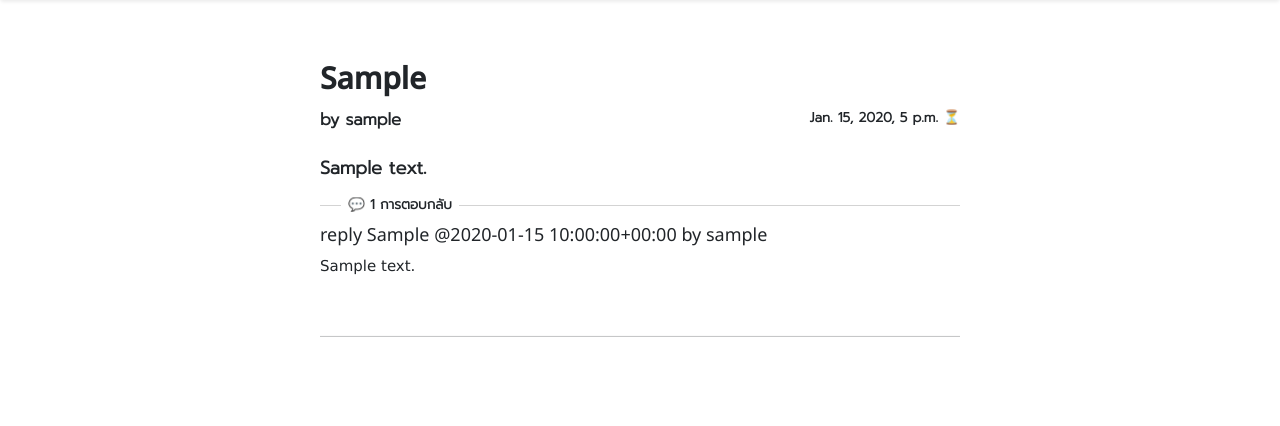
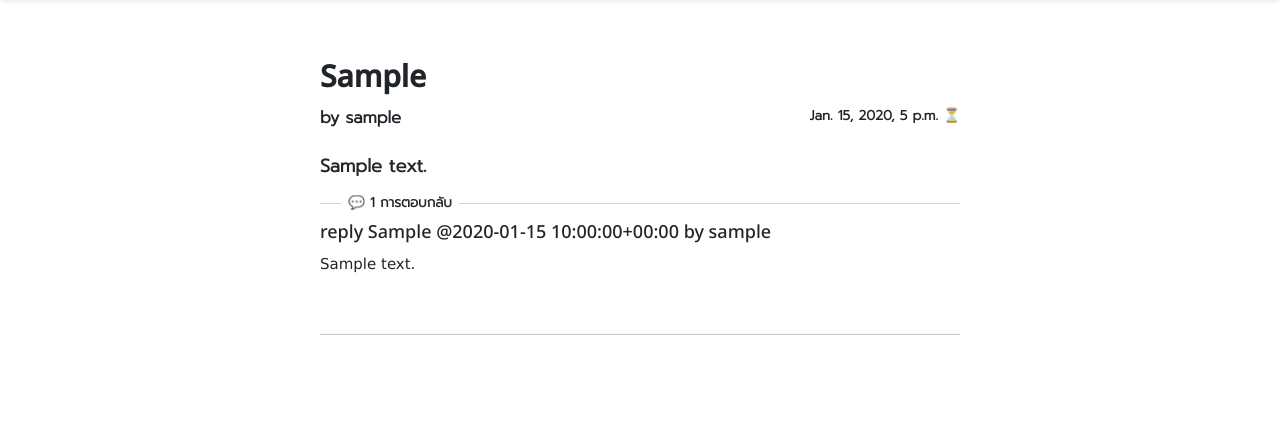
Before and after one commit to 6210612831/hahoor, a Django app: page /thread/1 in a window 1280 px wide. Shown: the part 208-634 px from the top of the page. Run offline with Django 3.2, Linux system fonts and the light colour scheme; tables that the repository leaves empty hold one stand-in row (values such as "Sample post"); some libraries are stand-ins or nearby versions.

Commit message:
Edit header font

```diff
--- a/dormitory/templates/dormitory/dormitory.html
+++ b/dormitory/templates/dormitory/dormitory.html
@@ -26,6 +26,9 @@
         margin-right: auto;
         width: 100%;
     }
+    h1,h2,h3,h4,h5,h6 {
+        font-family: 'Noto Sans Thai', sans-serif;
+    }
 
 </style>
 
--- a/thread/templates/thread/thread.html
+++ b/thread/templates/thread/thread.html
@@ -26,12 +26,12 @@
         font-family: "Prompt", sans-serif;
         font-size: 0.9em;
     }
-    h3 {
+    .h3 {
     overflow: hidden;
     text-align: center;
     }
-    h3:before,
-    h3:after {
+    .h3:before,
+    .h3:after {
         background-color: rgb(211, 211, 211);
         content: "";
         display: inline-block;
@@ -40,13 +40,16 @@
         vertical-align: middle;
         width: 100%;
     }
-    h3:before {
+    .h3:before {
         right: 0.5em;
         margin-left: -125%;
     }
-    h3:after {
+    .h3:after {
         left: 0.5em;
         margin-right: -50%;
+    }
+    h1,h2,h3,h4,h5,h6 {
+        font-family: 'Noto Sans Thai', sans-serif;
     }
 
 </style>
@@ -60,7 +63,7 @@
     <br>
 
     <b class="p4">{{thread.content | convert_markdown | safe }}</b>
-    <h3 class="p6">&#128172; <b>{{thread.number_reply}} การตอบกลับ</b></h3>
+    <h3 class="p6 h3">&#128172; <b>{{thread.number_reply}} การตอบกลับ</b></h3>
 
     {% for sub_thread in thread.reply.all %}
     <h5>{{sub_thread}}</h5>
```
